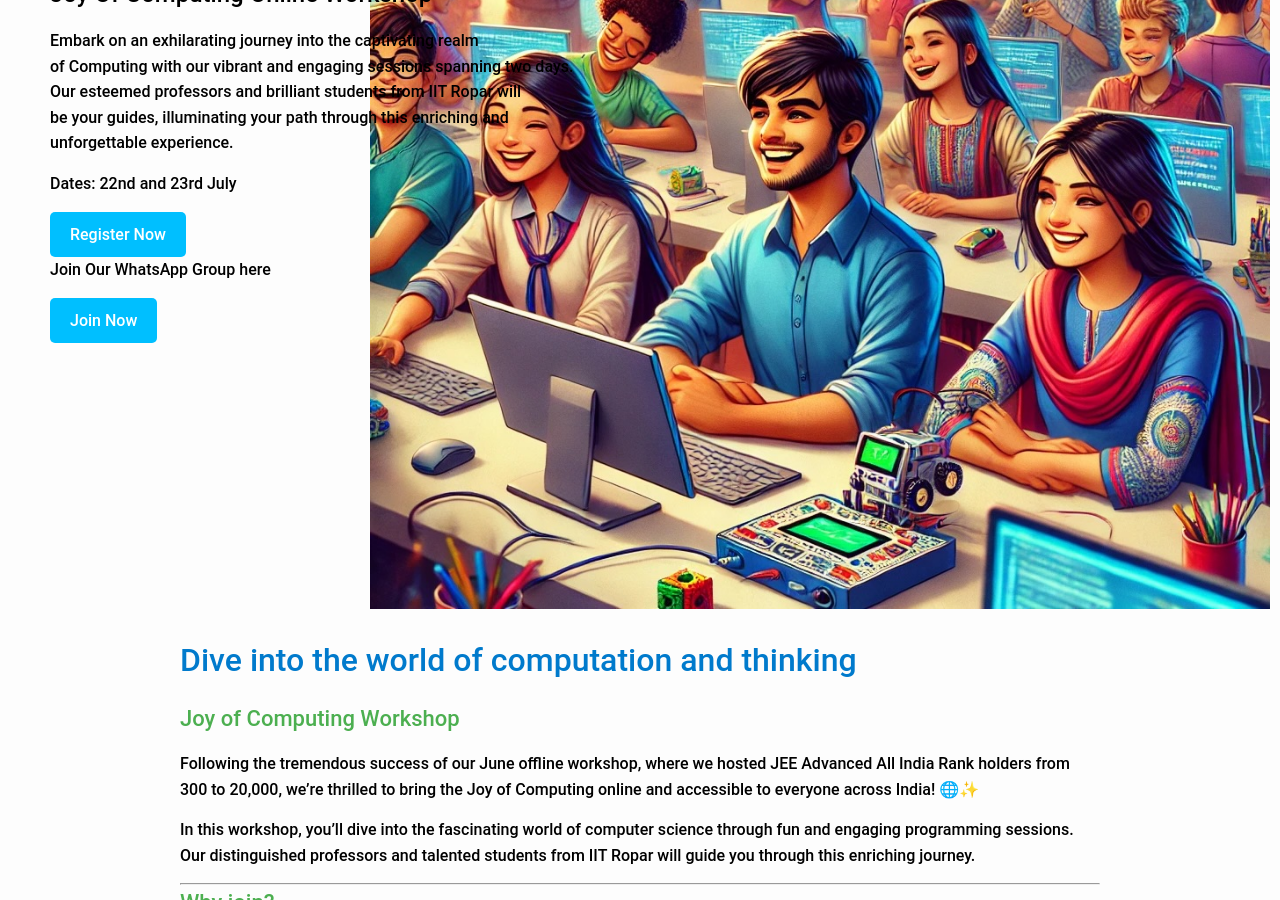
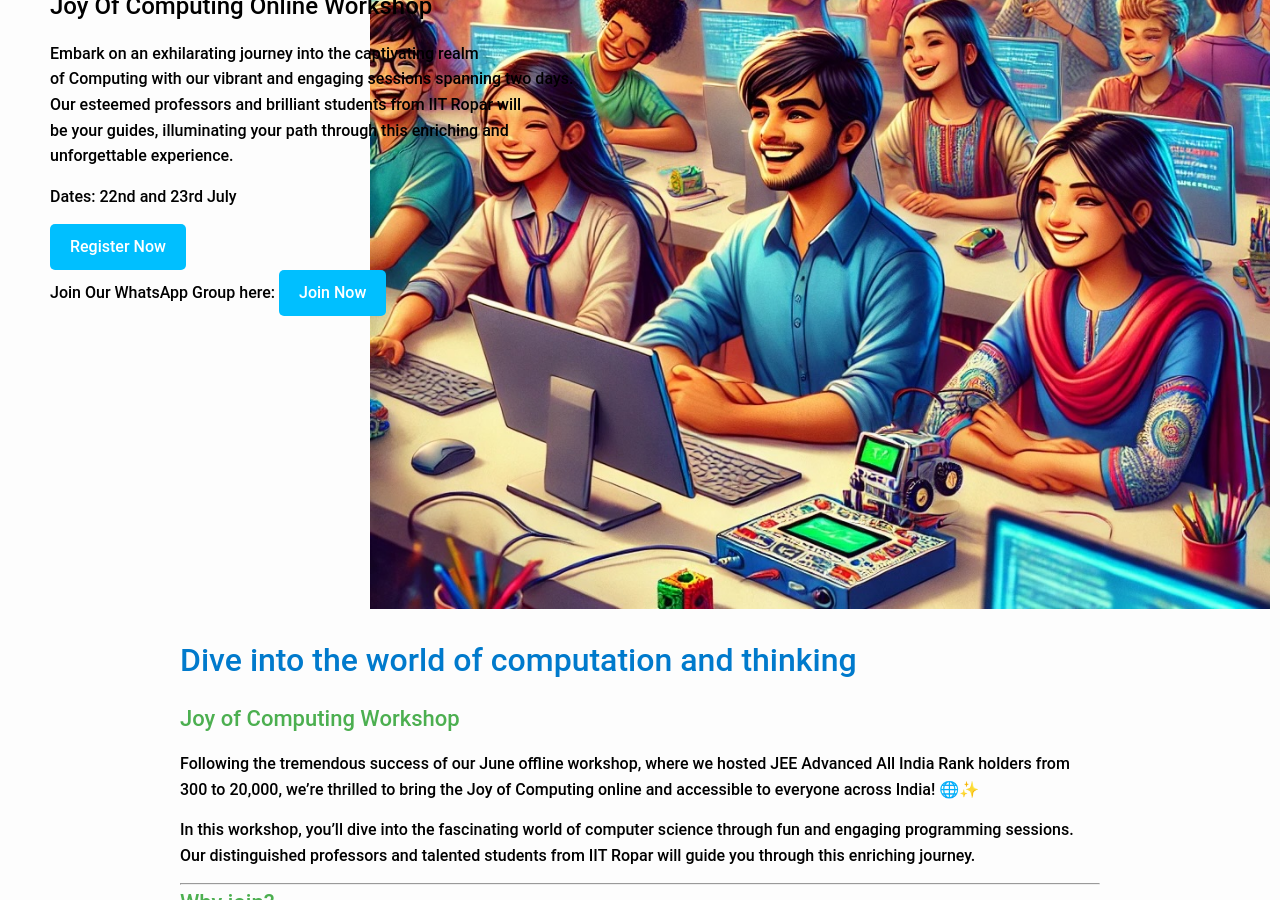
Before and after one commit to sudarshansudarshan/joc, a Jekyll site: the page built from index.markdown, in a window 1280 px wide and 900 px high, scrolled down 363 px. Built offline with Jekyll 4.4.1, drawn with Linux system fonts in a browser that asks for light colours.

Commit message:
Update home.html

```diff
--- a/_layouts/home.html
+++ b/_layouts/home.html
@@ -162,11 +162,12 @@ layout: default
       <p style="color: black;"><b>Dates: 22nd and 23rd July</b></p>
 
       <a href="https://forms.gle/HP18PAvap6ifJ8EG8" class="btn">Register Now</a>
+      <br>
 
       <p style="color: black;">
-        Join Our WhatsApp Group here
+        Join Our WhatsApp Group here:
+        <a href="https://chat.whatsapp.com/J4Na1mTOXqY3xCPWGv64sz" class="btn">Join Now</a>
       </p>
-      <a href="https://chat.whatsapp.com/J4Na1mTOXqY3xCPWGv64sz" class="btn">Join Now</a>
 
     </div>
   </div>
```
